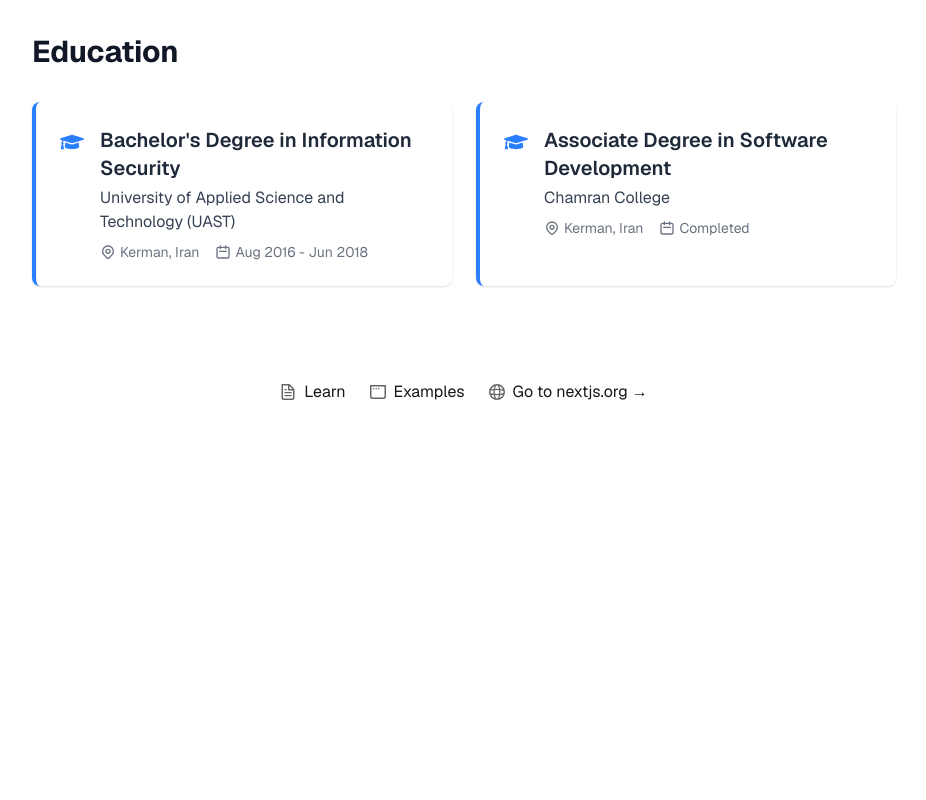
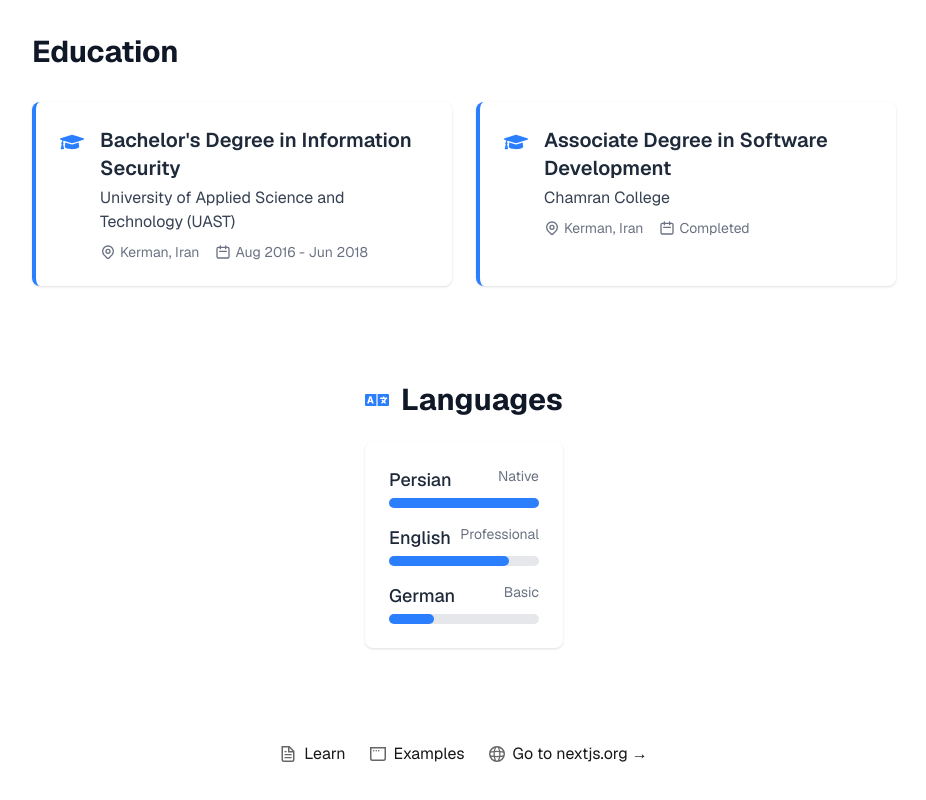
Before and after one commit to hojat-gazestani/hojat-gazestani.github.io, a Next.js app: page / in a window 1280 px wide. Shown: the part 3291-4091 px from the top of the page, without its empty margins (176-1102 px from the left). Before the commit the page ends 3773 px from the top, so only its background shows below. Built offline with nearby package versions, Linux system fonts and the light colour scheme.

Commit message:
Add languages

```diff
--- a/src/app/page.tsx
+++ b/src/app/page.tsx
@@ -3,6 +3,7 @@ import { AboutMe } from "@/components/AboutMe";
 import { PersonalInfo } from "@/components/PersonalInfo";
 import { ProfessionalExperience } from "@/components/ProfessionalExperience";
 import { Education } from "@/components/Education";
+import { Languages } from "@/components/Languages";
 
 export default function Home() {
   return (
@@ -12,6 +13,7 @@ export default function Home() {
         <AboutMe />
         <ProfessionalExperience />
         <Education />
+        <Languages />
       </main>
       <footer className="row-start-3 flex gap-[24px] flex-wrap items-center justify-center">
         <a
--- /dev/null
+++ b/src/components/Languages.tsx
@@ -0,0 +1,43 @@
+import { FaLanguage } from "react-icons/fa";
+
+export const Languages = () => {
+  const languages = [
+    { name: "Persian", level: "Native", proficiency: 100 },
+    { name: "English", level: "Professional", proficiency: 80 },
+    { name: "German", level: "Basic", proficiency: 30 },
+  ];
+
+  return (
+    <section className="max-w-4xl mx-auto py-8 px-4">
+      <div className="flex items-center mb-6">
+        <FaLanguage className="text-blue-500 mr-3" size={24} />
+        <h2 className="text-3xl font-bold text-gray-900 dark:text-white">
+          Languages
+        </h2>
+      </div>
+
+      <div className="bg-white dark:bg-gray-800 p-6 rounded-lg shadow-sm">
+        <ul className="space-y-4">
+          {languages.map((lang, index) => (
+            <li key={index}>
+              <div className="flex justify-between mb-1">
+                <span className="text-lg font-medium text-gray-800 dark:text-gray-200">
+                  {lang.name}
+                </span>
+                <span className="text-sm text-gray-500 dark:text-gray-400">
+                  {lang.level}
+                </span>
+              </div>
+              <div className="w-full bg-gray-200 dark:bg-gray-700 rounded-full h-2.5">
+                <div
+                  className="bg-blue-500 h-2.5 rounded-full"
+                  style={{ width: `${lang.proficiency}%` }}
+                ></div>
+              </div>
+            </li>
+          ))}
+        </ul>
+      </div>
+    </section>
+  );
+};
```
